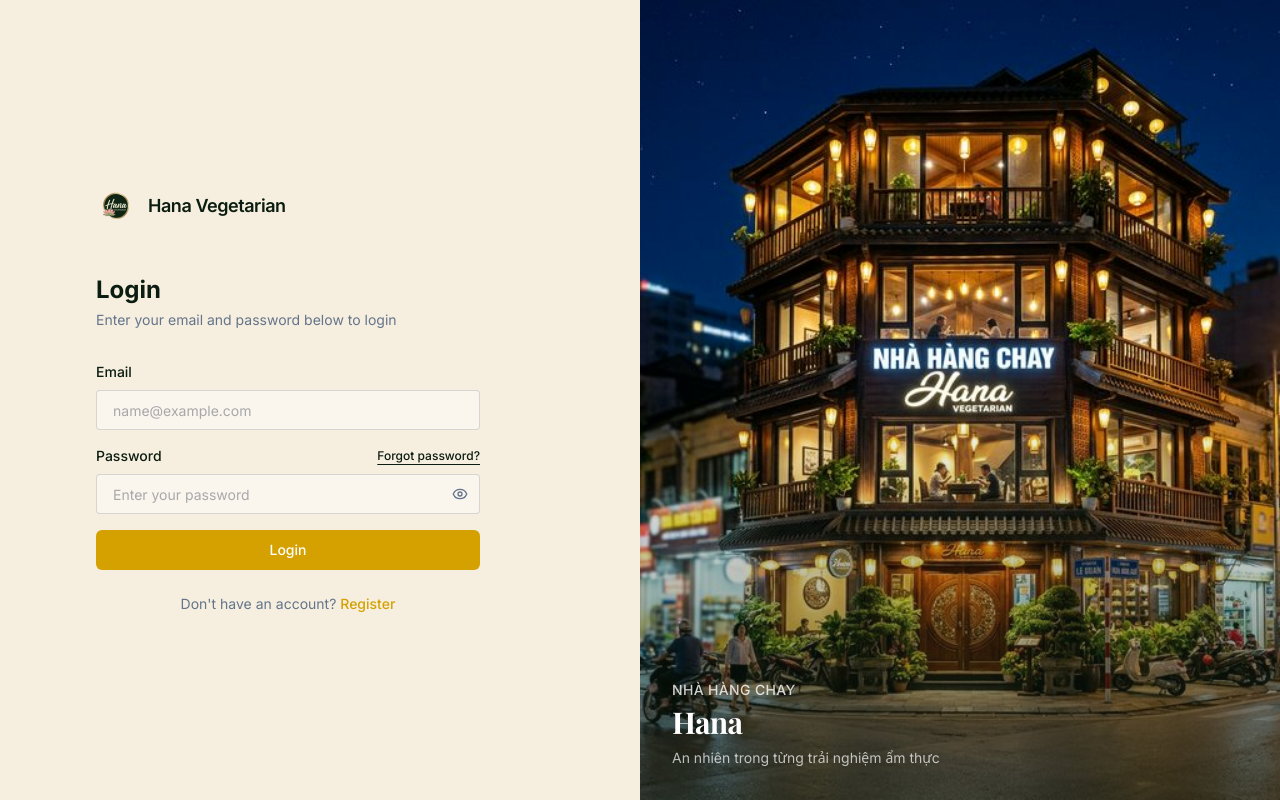
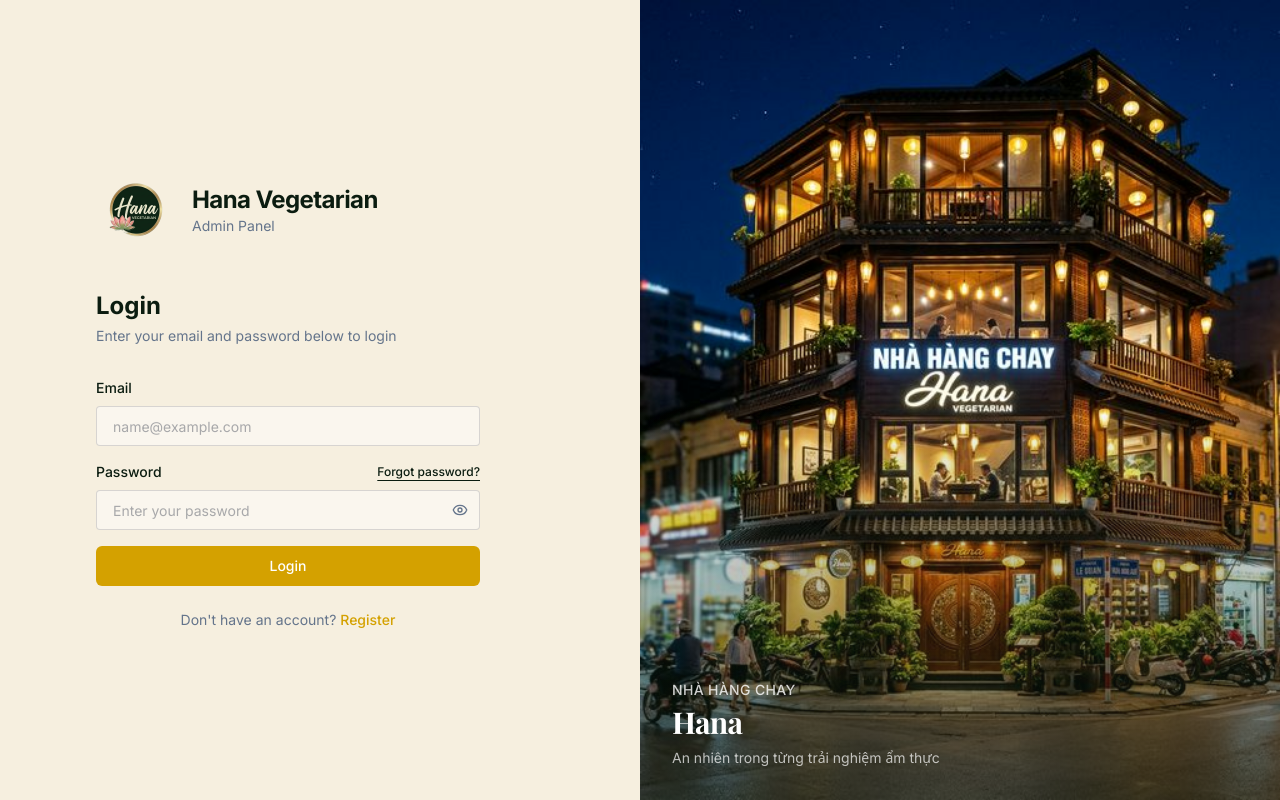
Before and after one commit to manpham146/HanaVeg, a Next.js app: page /en/login in a window 1280 px wide. Built offline with nearby package versions, Linux system fonts and the light colour scheme; no server answers; a web font is replaced by a local one.

Commit message:
feat(login): increase logo to 80px, add Admin Panel subtitle, better layout proportions

```diff
--- a/src/app/[locale]/(admin)/login/page.tsx
+++ b/src/app/[locale]/(admin)/login/page.tsx
@@ -47,21 +47,24 @@
             {/* Left: Form */}
             <div className="flex flex-col justify-center px-6 py-12 lg:px-16 xl:px-24">
                 {/* Logo */}
-                <div className="flex items-center gap-3 mb-12">
+                <div className="flex items-center gap-4 mb-10">
                     <Image
-                        src="/images/logo-icon.png"
+                        src="/images/hana-badge.png"
                         alt="Hana"
-                        width={40}
-                        height={40}
+                        width={80}
+                        height={80}
                         className=""
                     />
-                    <span className="text-lg font-semibold tracking-tight text-[#0B1C10]">
+                    <div className="flex flex-col">
+                        <span className="text-2xl font-bold tracking-tight text-[#0B1C10]">
                             {locale === "vi"
                                 ? "Nhà hàng chay Hana"
                                 : locale === "zh"
                                   ? "Hana素食餐厅"
                                   : "Hana Vegetarian"}
                         </span>
+                        <span className="text-sm text-muted-foreground">Admin Panel</span>
+                    </div>
                 </div>
 
                 {/* Form content */}
```
Also changed, not shown: public/images/hana-badge.png (added). Lines whose indentation alone changed are shown as unchanged.
